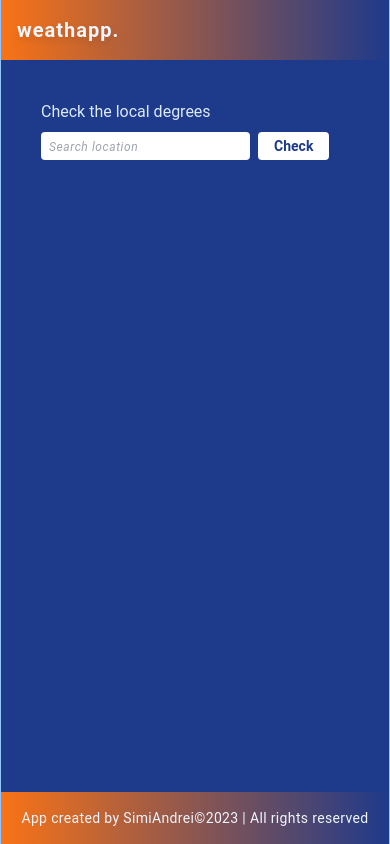
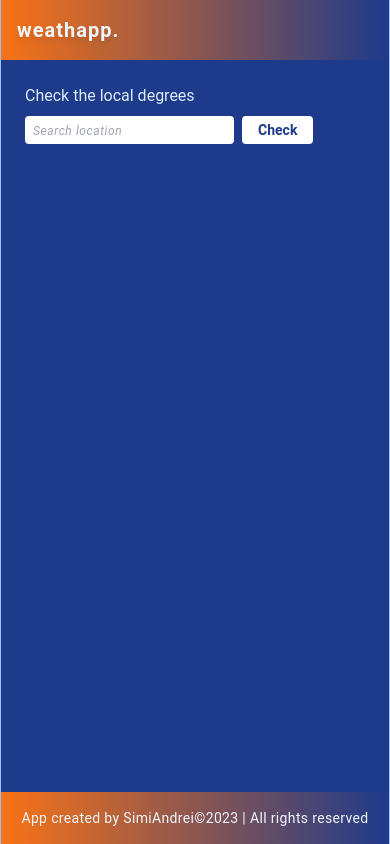
Before and after one commit to Simi-Andrei/react-weather-app, a React (Create React App) app: page / in a window 390 px wide. Built offline with nearby package versions, Linux system fonts and the light colour scheme.

Commit message:
final commit

```diff
--- a/src/App.js
+++ b/src/App.js
@@ -7,7 +7,7 @@ const App = () => {
   return (
     <div className="layout w-full flex flex-col min-h-screen justify-between bg-blue-900">
       <Header />
-      <main className="container mx-auto bg-blue-900 flex-1 text-blue-100 p-4 border-x border-blue-300">
+      <main className="container mx-auto bg-blue-900 flex-1 text-blue-100 lg:p-4 border-x border-blue-300">
         <Router>
           <Routes>
             <Route path="/" element={<Homepage />} />
```
